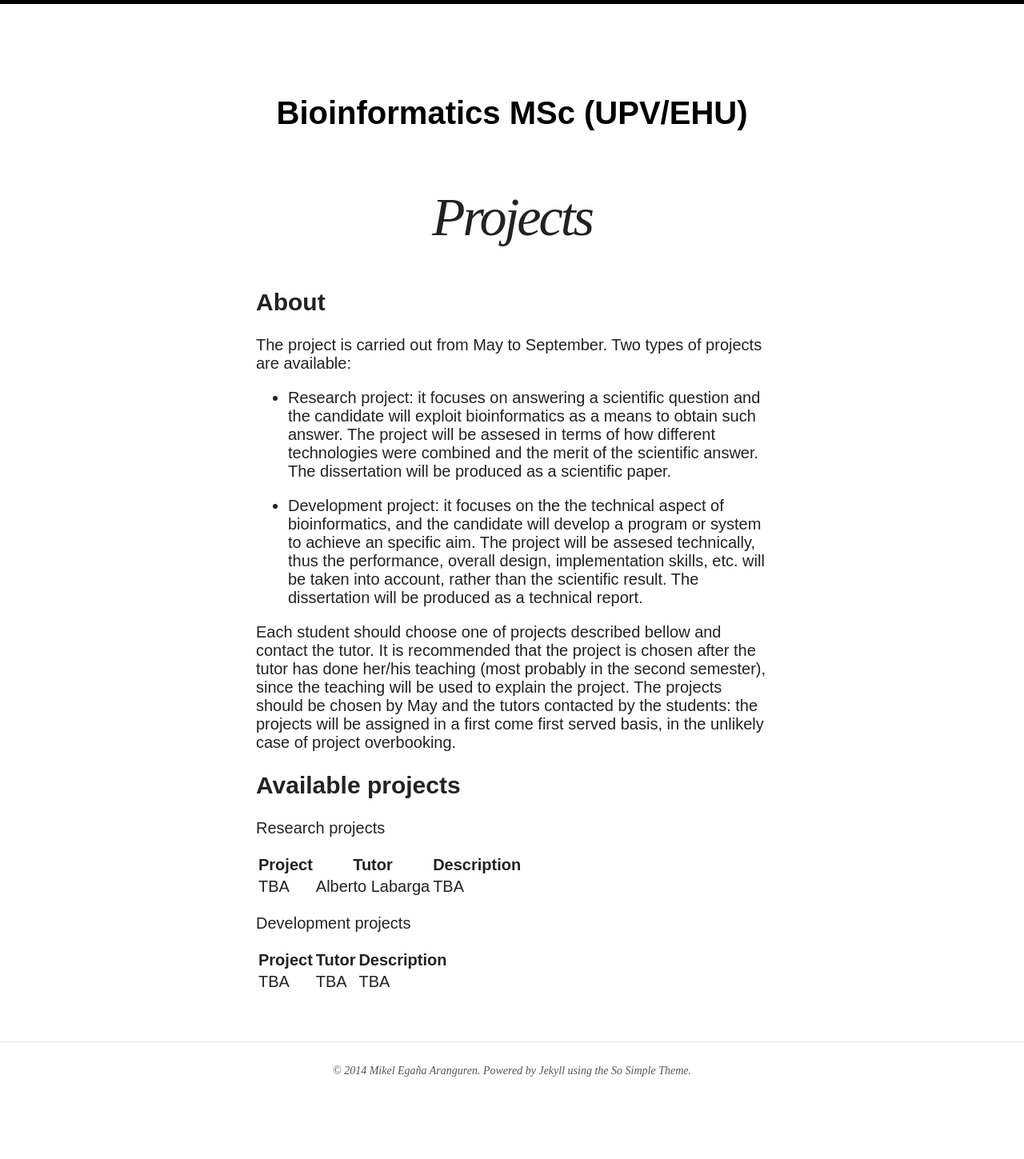
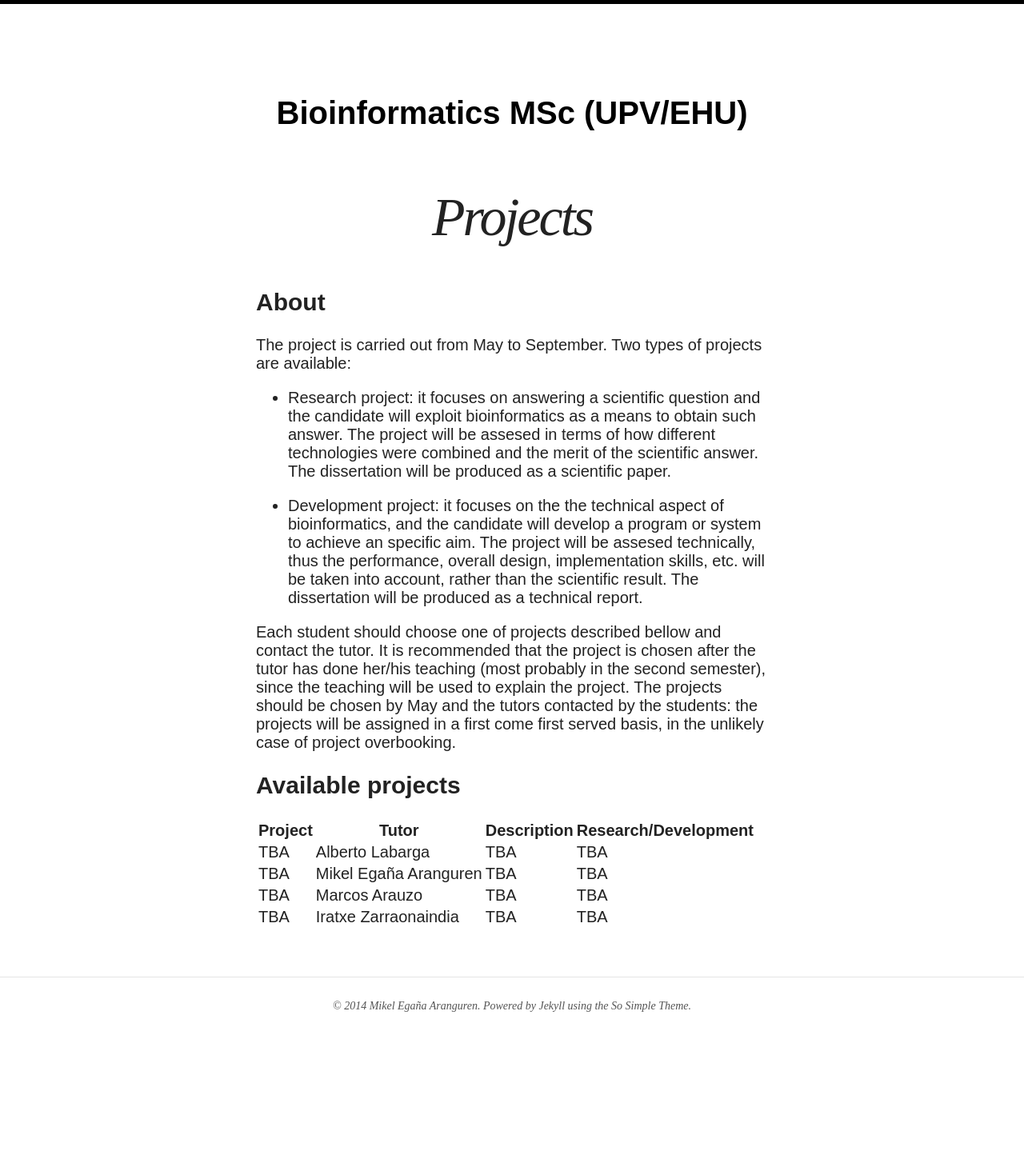
Before and after one commit to mikel-egana-aranguren/EHU-MSc-Bioinformatics, a Jekyll site: the page built from projects.md, in a window 1280 px wide. Shown: the whole page at 80% size. Built offline with Jekyll 4.4.1, drawn with Linux system fonts in a browser that asks for light colours; nearby versions of some CDN libraries; after the commit the page ends 1368 px from its top, so only the background shows below that.

```diff
--- a/projects.md
+++ b/projects.md
@@ -27,15 +27,9 @@ Each student should choose one of projects described bellow and contact the tuto
 Available projects
 ==================
 
-Research projects
-
-| Project        | Tutor           | Description  |
+| Project | Tutor | Description  | Research/Development |
 | ------------- |-------------| -----|
-|  TBA     | Alberto Labarga | TBA |
-
-
-Development projects
-
-| Project        | Tutor           | Description  |
-| ------------- |-------------| -----|
-|  TBA     | TBA | TBA |
+|  TBA     | Alberto Labarga | TBA |  TBA |
+|  TBA     | Mikel Egaña Aranguren | TBA |  TBA |
+|  TBA     | Marcos Arauzo | TBA |  TBA |
+|  TBA     | Iratxe Zarraonaindia | TBA |  TBA |
```
Also changed, not shown: admin.md (+6 -2 lines).
